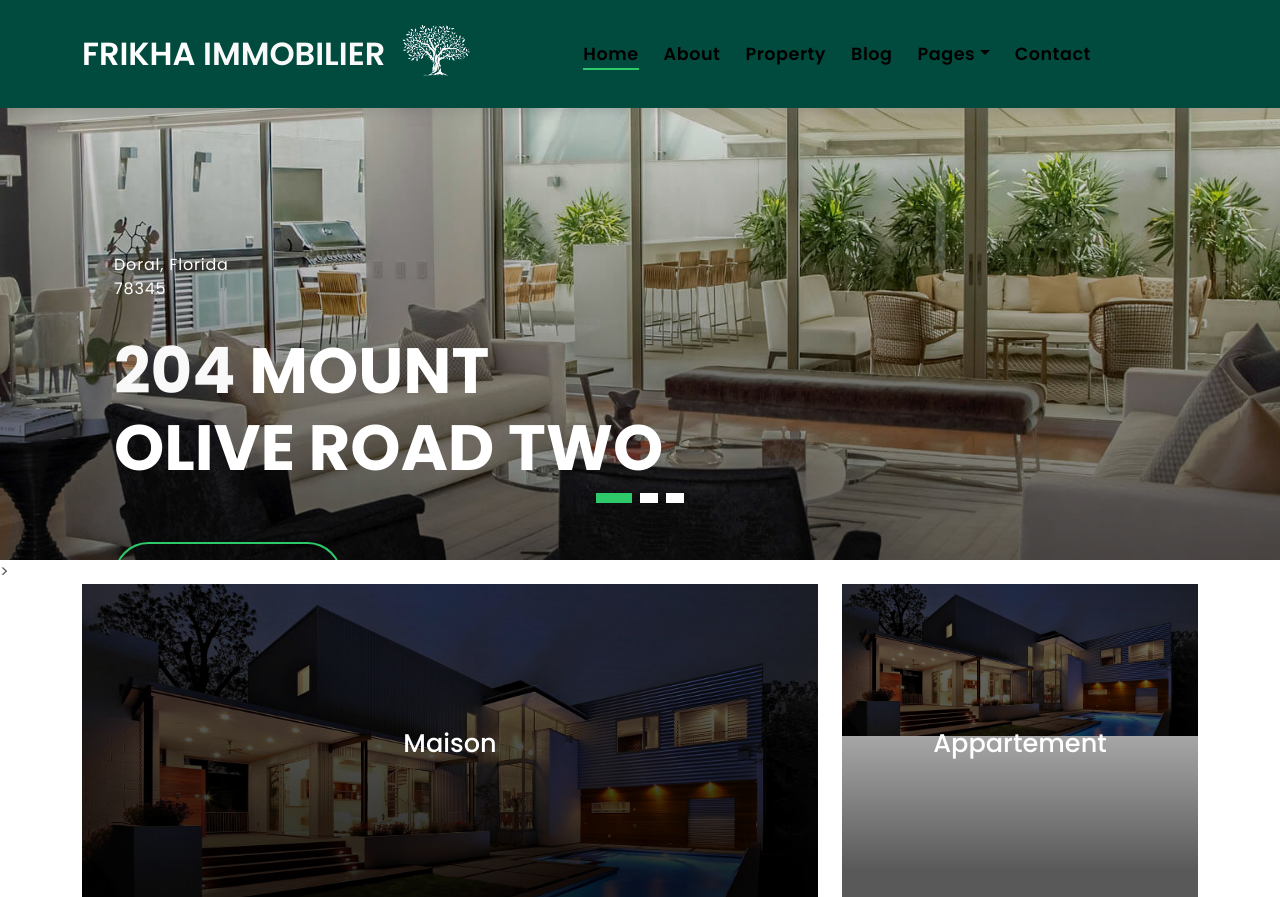
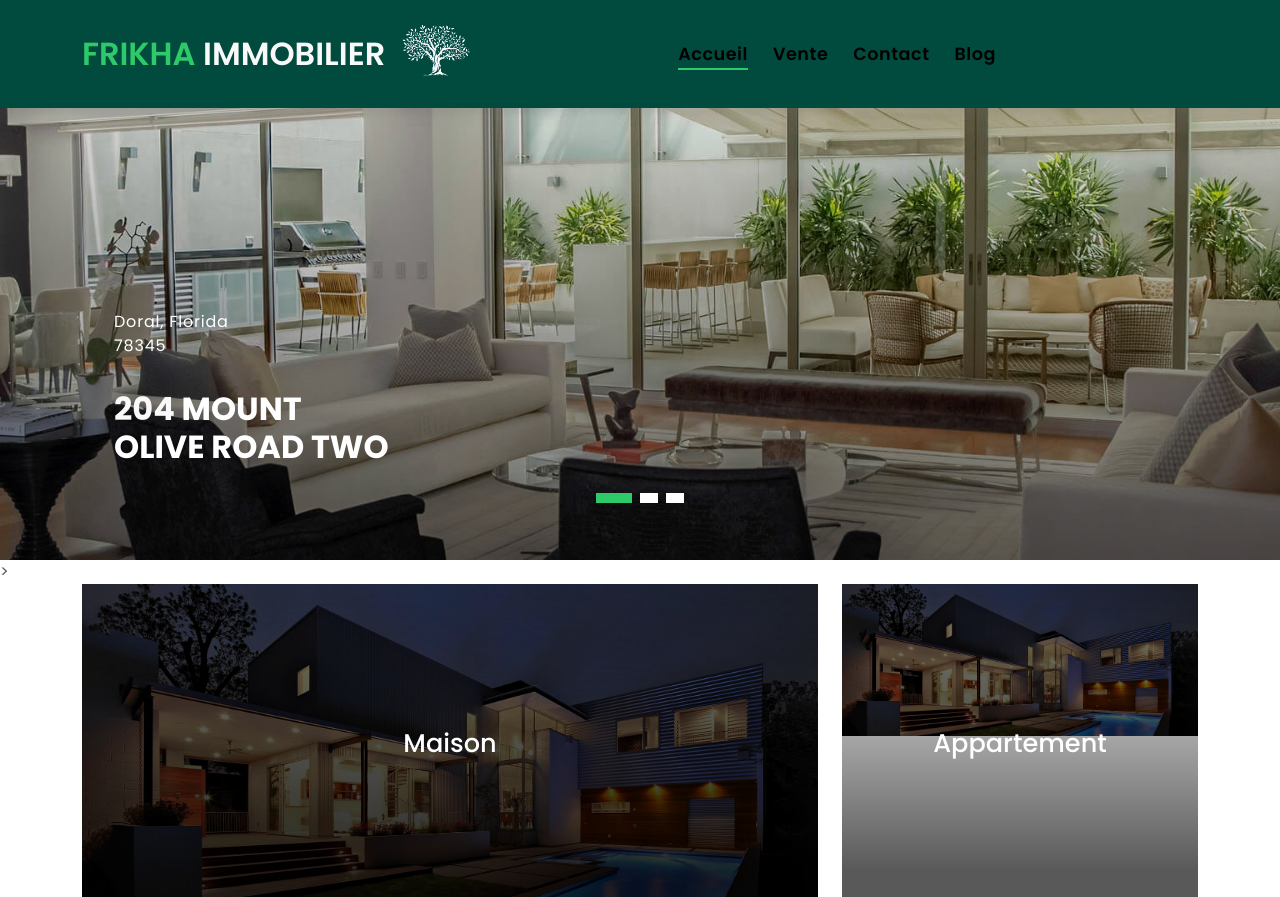
Before and after one commit to molka6/Frikha-immobilier, a PHP site: page /Accueil.php in a window 1280 px wide. Shown: the top 897 px of the page. Run offline with PHP 8.4, Linux system fonts and the light colour scheme.

Commit message:
01/12/2021

```diff
--- a/Accueil.php
+++ b/Accueil.php
@@ -4,7 +4,7 @@
 <head>
   <meta charset="utf-8">
   <meta content="width=device-width, initial-scale=1.0" name="viewport">
-  <title>FRIKHA IMMOBILIER</title>
+  <title>الفريخة للعقارات</title>
   <meta content="" name="description">
   <meta content="" name="keywords">
   <link href="style/image/icon1.jpg" rel="icon">
@@ -127,7 +127,7 @@
                       <br> Olive Road Two
                     </h1>
                     <p class="intro-subtitle intro-price">
-                      <a href="#"><span class="price-a">rent | $ 12.000</span></a>
+                      <a href="#"></a>
                     </p>
                   </div>
                 </div>
@@ -144,15 +144,15 @@
               <div class="row">
                 <div class="col-lg-8">
                   <div class="intro-body">
-                    <p class="intro-title-top">Doral, Florida
-                      <br> 78345
+                    <p class="intro-title-top">𝐑𝐭𝐞 𝐃𝐞 𝐓𝐞𝐛𝐨𝐥𝐛𝐢
+                      <br>𝐤𝐦 5,𝟓 à 𝐒𝐟𝐚𝐱
                     </p>
                     <h1 class="intro-title mb-4">
                       <span class="color-b">204 </span> Rino
                       <br> Venda Road Five
                     </h1>
                     <p class="intro-subtitle intro-price">
-                      <a href="#"><span class="price-a">rent | $ 12.000</span></a>
+                      <a href="#"></a>
                     </p>
                   </div>
                 </div>
@@ -177,7 +177,7 @@
                       <br> Roan Road One
                     </h1>
                     <p class="intro-subtitle intro-price">
-                      <a href="#"><span class="price-a">rent | $ 12.000</span></a>
+                      <a href="#"></a>
                     </p>
                   </div>
                 </div>
--- a/maison.php
+++ b/maison.php
@@ -3,7 +3,7 @@
 <head>
 <meta charset="utf-8">
   <meta content="width=device-width, initial-scale=1.0" name="viewport">
-  <title>FRIKHA IMMOBILIER</title>
+  <title>الفريخة للعقارات</title>
   <meta content="" name="description">
   <meta content="" name="keywords">
   <link href="style/image/icon1.jpg" rel="icon">
--- a/navbar.php
+++ b/navbar.php
@@ -16,39 +16,21 @@
         <ul class="navbar-nav">
 
           <li class="nav-item">
-            <a class="nav-link active" href="index.html">Home</a>
+            <a class="nav-link active" href="Accueil.php">Accueil</a>
           </li>
 
           <li class="nav-item">
-            <a class="nav-link " href="about.html">About</a>
+            <a class="nav-link " href="about.html">Vente</a>
           </li>
 
           <li class="nav-item">
-            <a class="nav-link " href="property-grid.html">Property</a>
+            <a class="nav-link " href="property-grid.html">Contact</a>
           </li>
 
           <li class="nav-item">
             <a class="nav-link " href="blog-grid.html">Blog</a>
           </li>
-
-          <li class="nav-item dropdown">
-            <a class="nav-link dropdown-toggle" href="#" id="navbarDropdown" role="button" data-bs-toggle="dropdown" aria-haspopup="true" aria-expanded="false">Pages</a>
-            <div class="dropdown-menu">
-              <a class="dropdown-item " href="property-single.html">Property Single</a>
-              <a class="dropdown-item " href="blog-single.html">Blog Single</a>
-              <a class="dropdown-item " href="agents-grid.html">Agents Grid</a>
-              <a class="dropdown-item " href="agent-single.html">Agent Single</a>
-            </div>
-          </li>
-          <li class="nav-item">
-            <a class="nav-link " href="contact.html">Contact</a>
-          </li>
         </ul>
       </div>
-
-      <!-- <button type="button" class="btn btn-b-n navbar-toggle-box navbar-toggle-box-collapse" data-bs-toggle="collapse" data-bs-target="#navbarTogglerDemo01">
-        <i class="bi bi-search"></i>
-      </button> -->
-
     </div>
-  </nav><!-- End Header/Navbar -->
+  </nav>
--- a/style/css/style.css
+++ b/style/css/style.css
@@ -90,7 +90,7 @@
   }
 
   .text-brand {
-    color: white;
+    color: #2eca6a;
     font-size: 2rem;
     font-weight: 600;
   }
@@ -652,7 +652,7 @@
     color: #000000;
   }
   .navbar-default.navbar-reduce .navbar-brand {
-    color: #000000;
+    color: #f9f9f9;
   }
   .navbar-default .dropdown .dropdown-menu {
     border-top: 0;
@@ -950,7 +950,7 @@
   }
   @media (min-width: 992px) {
     .intro .intro-title {
-      font-size: 4rem;
+      font-size: 2rem;
     }
   }
   .intro .intro-subtitle {
@@ -1884,7 +1884,7 @@
     margin-top: 24px;
     background: #f3f3f3;
 }
-  }
+
   .section-footer ul {
     line-height: 2;
   }
```
